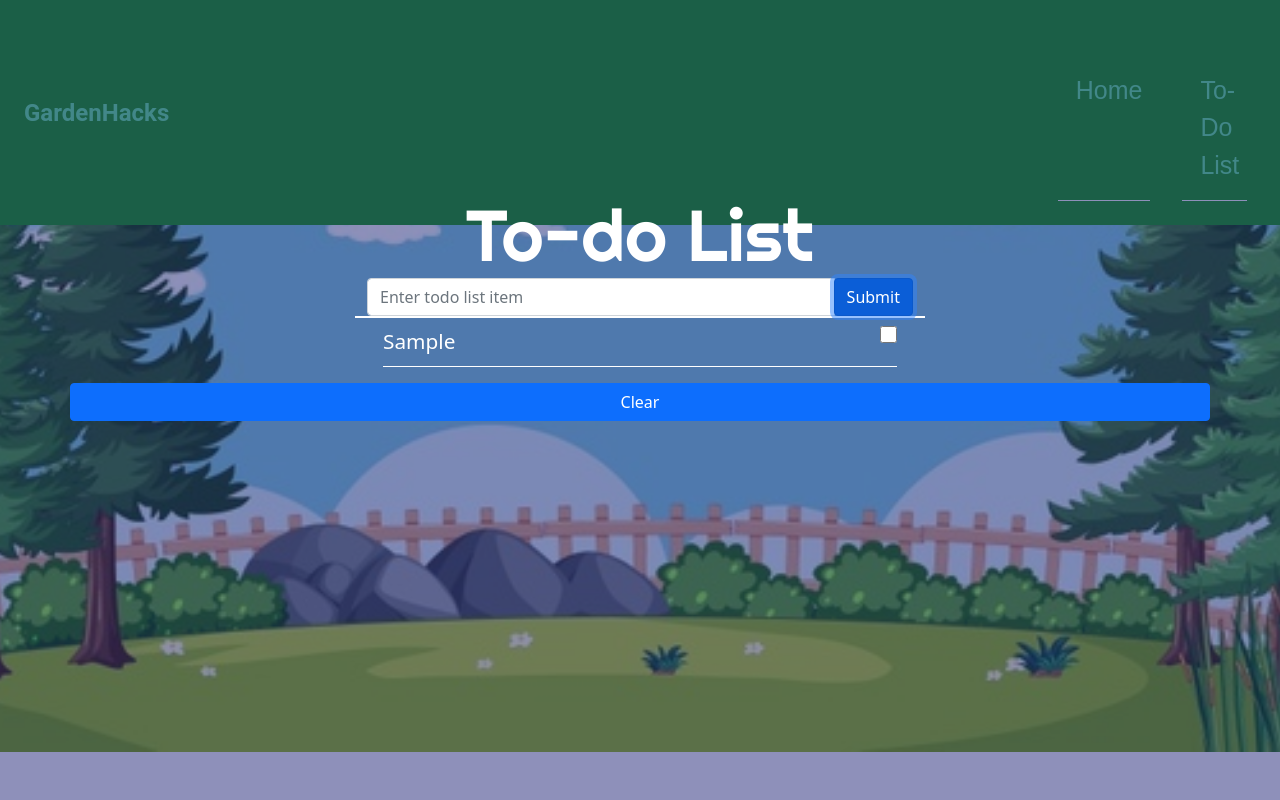
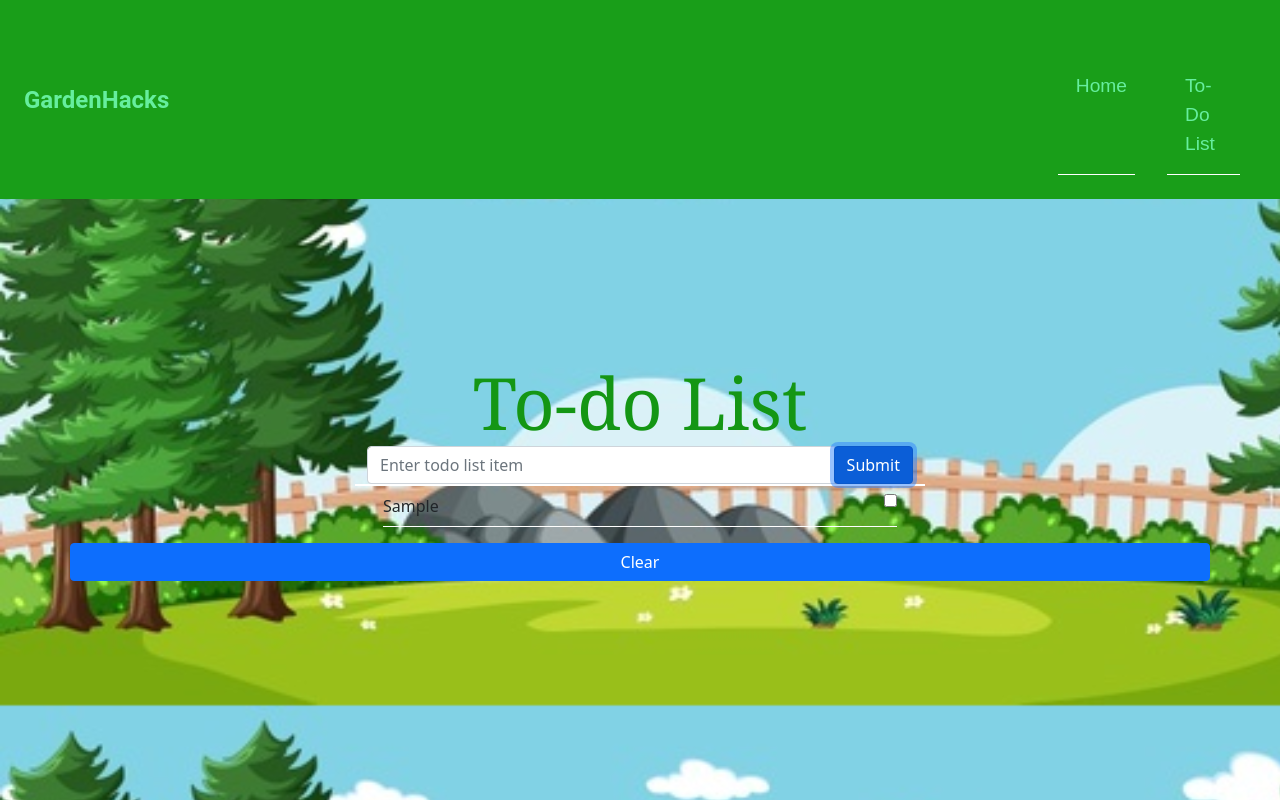
Before and after one commit to ri-tae-ka/GardenHacks, a website: page to-do-list.html in a window 1280 px wide. Both pictures are taken after typing "Sample" into the empty fields and a click on the button "Submit". Drawn offline with nearby package versions, Linux system fonts and the light colour scheme.

Commit message:
add to-do list

```diff
--- a/style.css
+++ b/style.css
@@ -1,56 +1,43 @@
-:root {
-	--righteous-font: 'Righteous', cursive;
-}
-
 body {
-
     min-height: 100vh;
-    z-index: -10;
-    background-position: center;
-    background-repeat: no-repeat;
-    color: white;
-    font-size: 1.3rem;
     background-size: 100rem;
     background-image: url(images/garden.jpg);
 }
+
 .hero {
-	position: absolute;
-    min-height: 100vh;
     min-width: 100vw;
     top: 0;
     bottom: 0;
-    background-color: rgba(31, 34, 118, 0.5);
 }
 
 h1 {
-	margin-top: 12rem;
+	margin-top: 10rem;
 	margin-bottom: 0px;
 	padding-bottom: 0px;
-	font-family: var(--righteous-font);
+  font-family: Georgia, 'Times New Roman', Times, serif;
+  font-weight: 800;
+  font-size: 3rem;
+  color: #149614;
 }
 
-.lead {
-	font-size: 1.5rem;
-	font-family: var(--righteous-font);
-}
 ul {
 	/*border-top: 2px solid white;*/
 	margin-top: 2rem;
 	list-style: none;
 	/*display: none;*/
 }
+
 li {
 	border-bottom: 1px solid white;
 	padding: 0.5rem 0 0.5rem 0;
 	margin: 0 1rem 0 1rem;
 }
+
 .checkboxes {
 	float: right;
 	line-height: 15px;
-	width: 17px;
-	height: 17px;
-	background-color: #e9ecef;
-	border: 1px solid #e9ecef;
+	background-color: #e9ecef !important;
+	border: 1px solid #e9ecef !important;
 	border-radius: 3px;
 }
 
```
